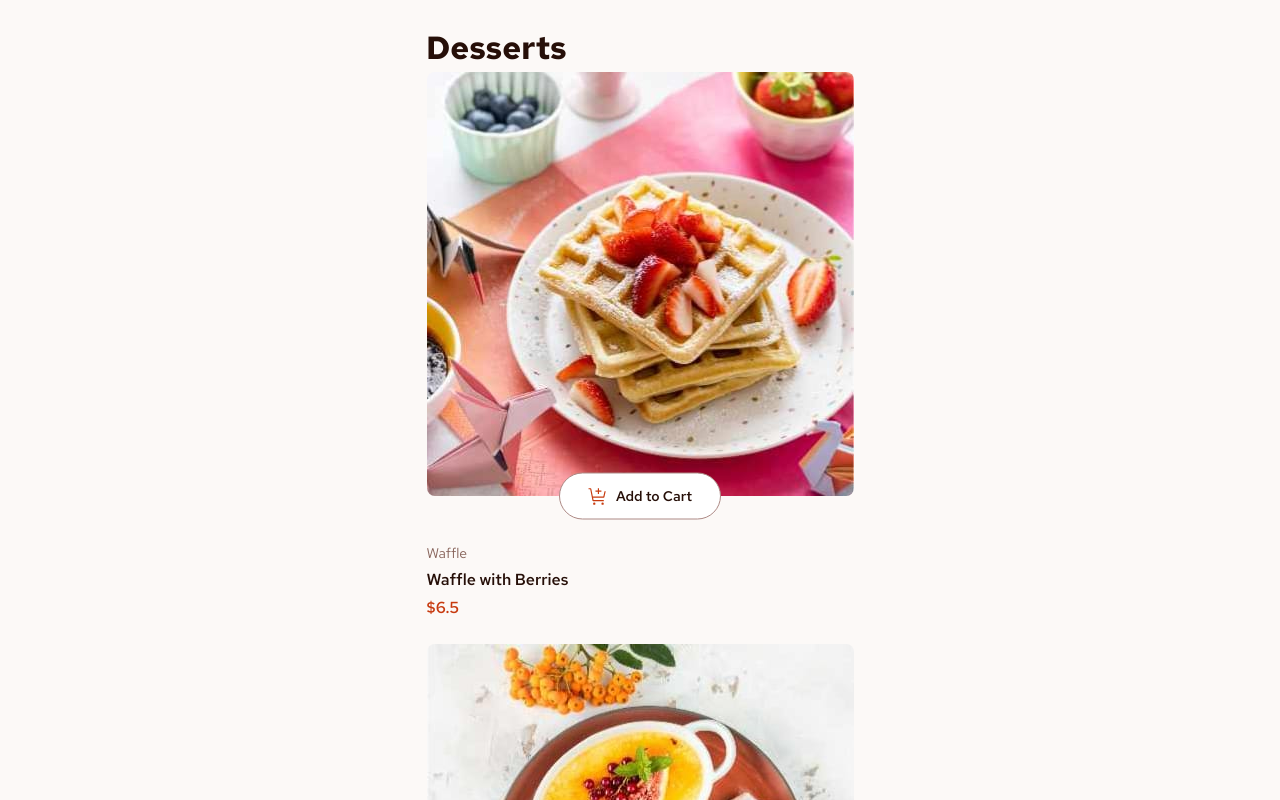
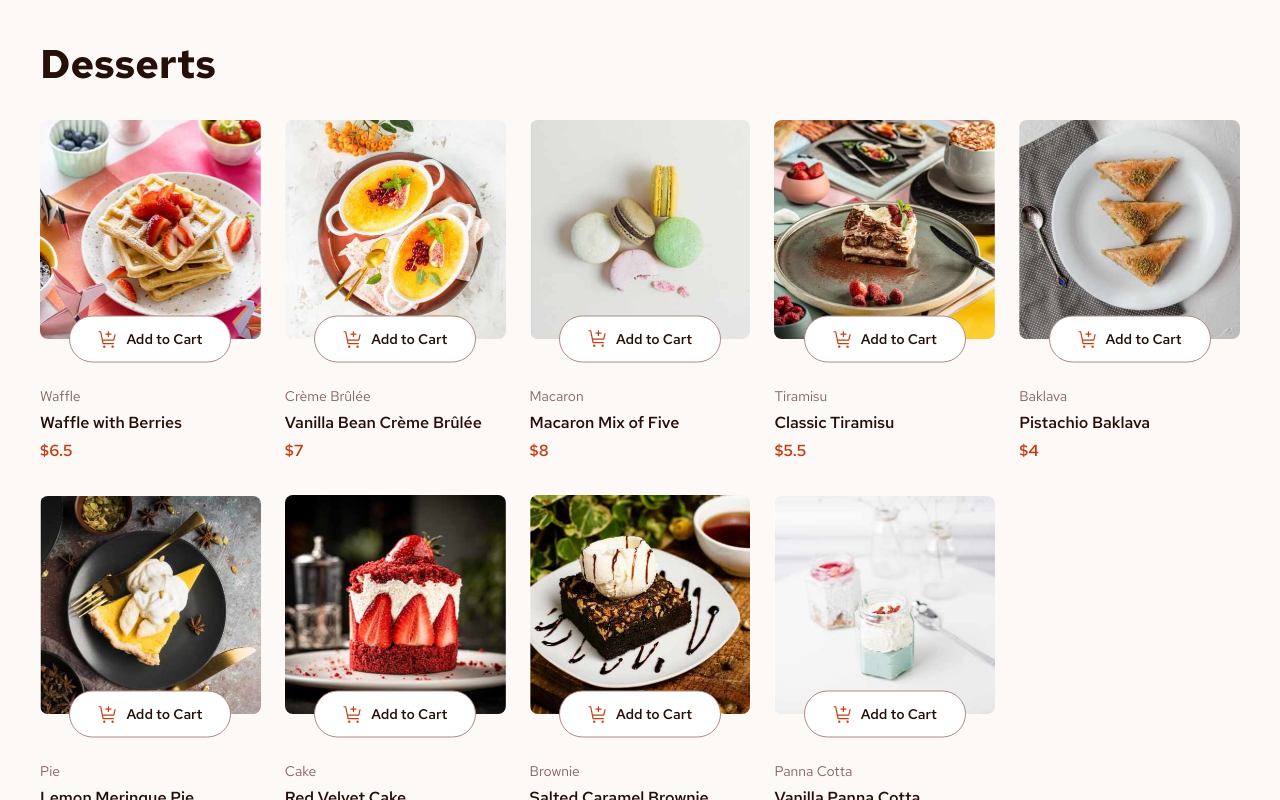
Before and after one commit to DarkstarXDD/product-card-with-list, a React (Vite) app: page / in a window 1280 px wide. Shown: the top 800 px of the page. Built offline with nearby package versions, Linux system fonts and the light colour scheme.

Commit message:
refactor: style and layout updates

```diff
--- a/src/App.jsx
+++ b/src/App.jsx
@@ -8,8 +8,8 @@ import Cart from "./components/Cart"
 export default function App() {
   return (
     <CartProvider>
-      <main>
-        <h1>Desserts</h1>
+      <main className="main">
+        <h1 className="heading">Desserts</h1>
         <FoodList />
         <Cart />
       </main>
--- a/src/components/FoodList/FoodList.module.css
+++ b/src/components/FoodList/FoodList.module.css
@@ -1,7 +1,20 @@
 .foodItems {
-  display: flex;
-  flex-direction: column;
+  display: grid;
+  grid-template-columns: repeat(auto-fit, minmax(13.25rem, 1fr));
   justify-content: center;
+  justify-items: center;
   align-items: center;
   gap: 1.5rem;
 }
+
+@media (min-width: 48rem) {
+  .foodItems {
+    gap: 2rem 1.5rem;
+  }
+}
+
+@media (min-width: 90rem) {
+  .foodItems {
+    grid-template-columns: repeat(auto-fit, minmax(15.625rem, 1fr));
+  }
+}
--- a/src/styles.css
+++ b/src/styles.css
@@ -43,7 +43,7 @@ textarea {
   --fs-body-sm: 0.875rem;
   --fs-body-md: 1rem;
   --fs-body-lg: 1.5rem;
-  --fs-body-xlg: 3.5rem;
+  --fs-body-xlg: 2.5rem;
 
   --fw-regular: 400;
   --fw-semibold: 600;
@@ -67,7 +67,6 @@ body {
   min-height: 100dvh;
   display: flex;
   flex-direction: column;
-  justify-content: center;
   align-items: center;
   font-family: var(--ff-red-hat-text);
   font-size: var(--fs-body-md);
@@ -78,3 +77,32 @@ body {
   background-color: var(--clr-rose-50);
   padding: 1.5rem;
 }
+
+#root {
+  width: 100%;
+  display: flex;
+  flex-direction: column;
+  justify-content: center;
+  align-items: center;
+}
+
+.main {
+  width: 100%;
+  max-width: 76rem;
+  display: grid;
+  grid-template-columns: 1fr;
+  gap: 2rem;
+}
+
+.heading {
+  font-size: var(--fs-body-xlg);
+  font-weight: var(--fw-bold);
+  line-height: 1.2;
+  align-self: flex-start;
+}
+
+@media (min-width: 48rem) {
+  body {
+    padding: 2.5rem;
+  }
+}
```
